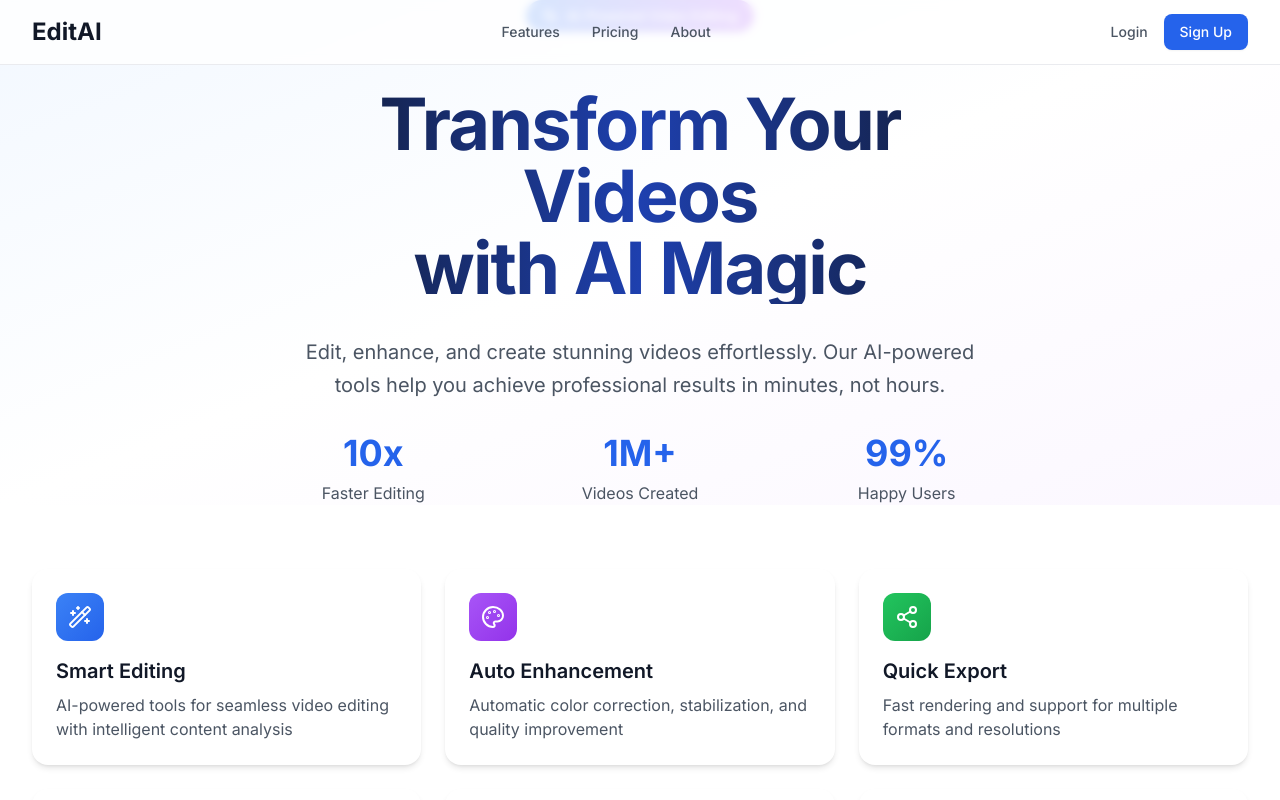
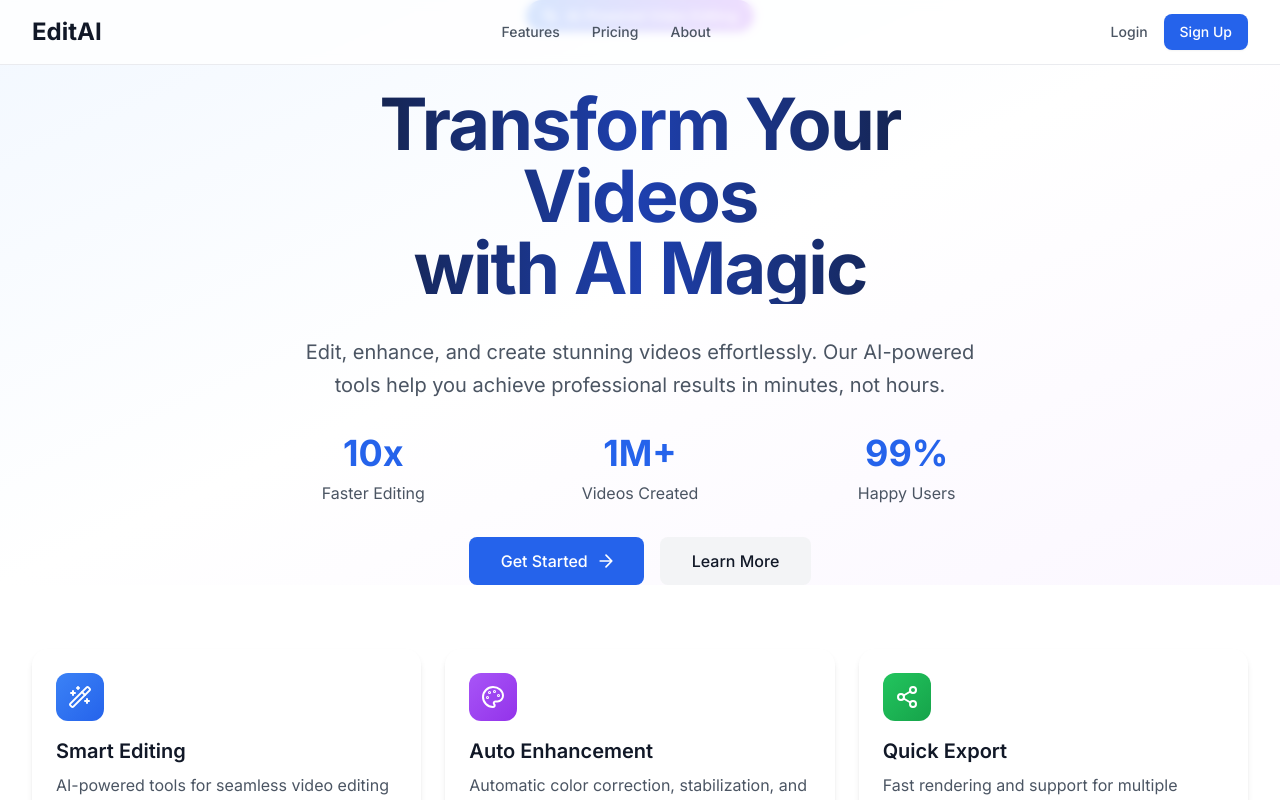
Before and after one commit to AltyIbrhm/ai-video-editor, a Next.js app in the folder apps/frontend/: page / in a window 1280 px wide. Shown: the top 800 px of the page. Built offline with nearby package versions, Linux system fonts and the light colour scheme.

Commit message:
test: fix get started button test by using data-testid

```diff
--- a/apps/frontend/src/app/_landing-sections/hero-section.tsx
+++ b/apps/frontend/src/app/_landing-sections/hero-section.tsx
@@ -50,6 +50,26 @@ export function HeroSection() {
               </div>
             ))}
           </div>
+
+          {/* CTA Buttons */}
+          <div className="opacity-0 animate-fade-in [animation-delay:1200ms] flex gap-4 justify-center mt-8">
+            <a
+              href="#"
+              data-testid="hero-cta"
+              className="inline-flex items-center px-8 py-3 rounded-lg bg-blue-600 text-white hover:bg-blue-700 transition-colors duration-200 font-medium"
+            >
+              Get Started
+              <svg xmlns="http://www.w3.org/2000/svg" className="ml-2 -mr-1 w-5 h-5" fill="none" viewBox="0 0 24 24" stroke="currentColor">
+                <path strokeLinecap="round" strokeLinejoin="round" strokeWidth={2} d="M5 12h14M12 5l7 7-7 7" />
+              </svg>
+            </a>
+            <a
+              href="#"
+              className="inline-flex items-center px-8 py-3 rounded-lg bg-gray-100 text-gray-900 hover:bg-gray-200 transition-colors duration-200 font-medium"
+            >
+              Learn More
+            </a>
+          </div>
         </div>
       </div>
     </div>
```
Also changed, not shown: 1 other file (tests, documents, lock files or other folders).
